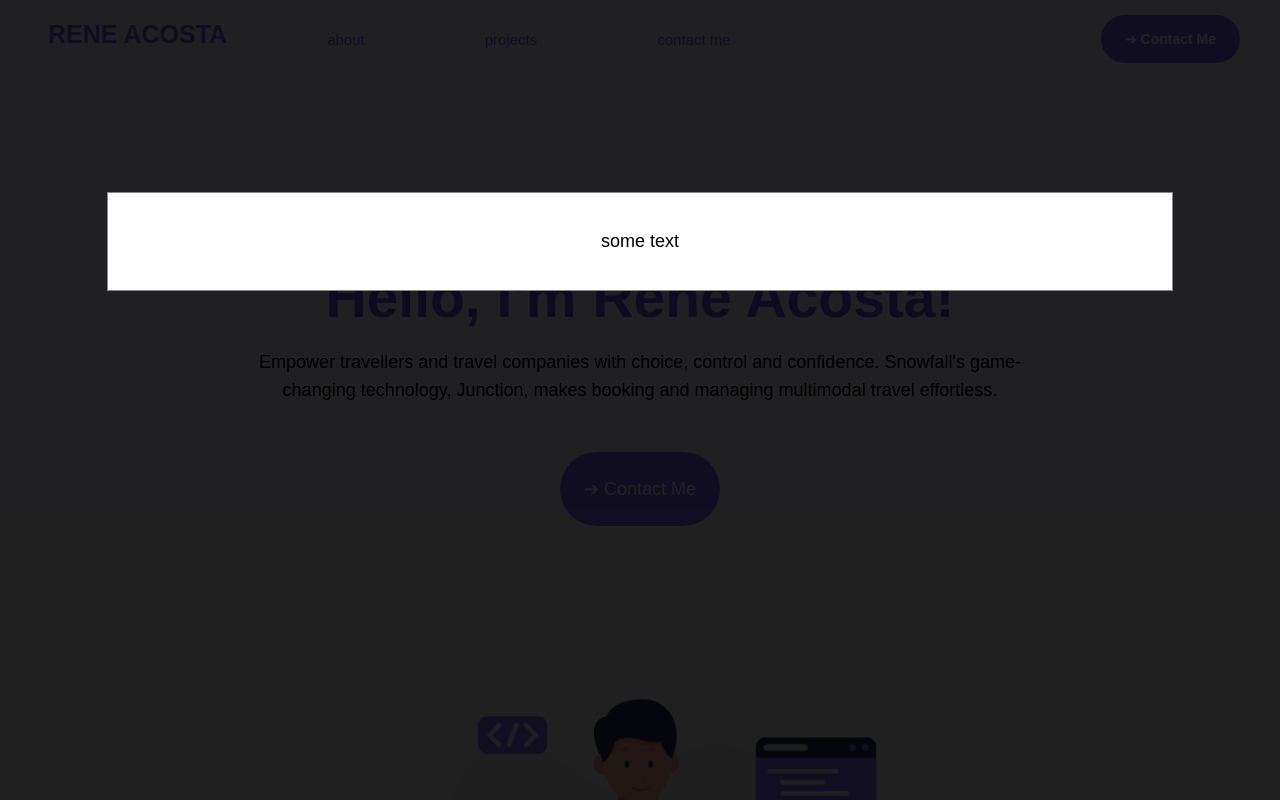
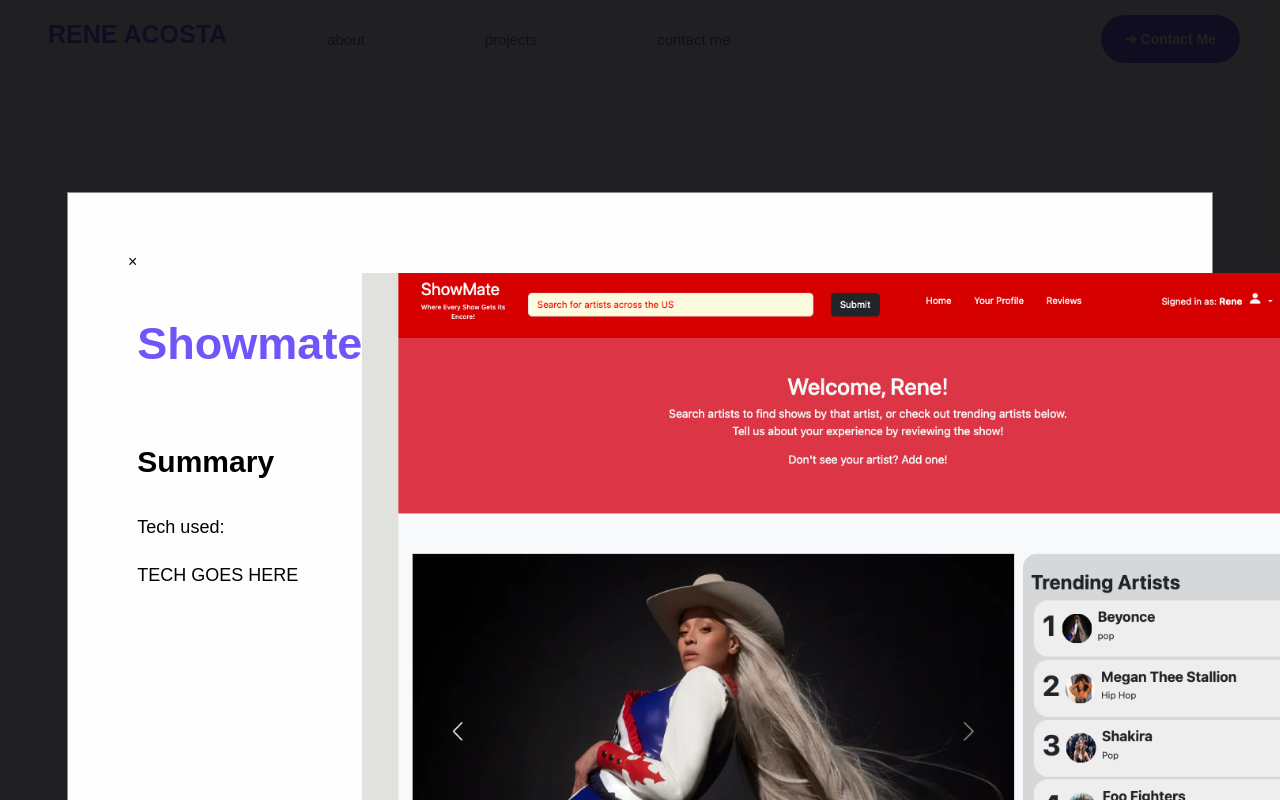
Before and after one commit to racosta323/rene-acosta-portfolio, a React (Create React App) app: page / in a window 1280 px wide. Shown: the top 800 px of the page. Built offline with nearby package versions, Linux system fonts and the light colour scheme.

Commit message:
styles modal

```diff
--- a/src/App.css
+++ b/src/App.css
@@ -409,5 +409,39 @@ button:hover {
   margin: 15% auto;
   padding: 20px;
   border: 1px solid #888;
-  width: 80%
+  width: 80%;
+  display: flex;
+  flex-direction: row;
+  padding:60px;
 }
+
+#modal-left{
+  width: 600px;
+}
+
+#modal-left h3 {
+  text-align: start;
+  padding-top: 20px;
+}
+
+#modal-left h4 {
+  text-align: start;
+  padding-top: 30px;
+}
+
+#modal-left p {
+  text-align: start;
+  padding-top: 30px;
+  line-height: 0px;
+}
+
+
+#modal-right{
+
+}
+
+#modal-right img{
+  width: 1000px;
+  padding-top: 20px;
+
+}
--- a/src/Modal.js
+++ b/src/Modal.js
@@ -2,7 +2,18 @@ function Modal () {
     return(
         <div className='modal'>
             <div className= 'modal-content'>
-                <p>some text</p>
+                <span class="close">&times;</span>
+                <div id="modal-left">
+                    <h3>Showmate</h3>
+                    <h4>Summary</h4>
+                    <p>Tech used: </p>
+                    <p>TECH GOES HERE</p>
+                </div>
+                <div id="modal-right">
+                    <img
+                        src="/showmate_homepage.png"
+                    />
+                </div>
             </div>
         </div>
     )
```
